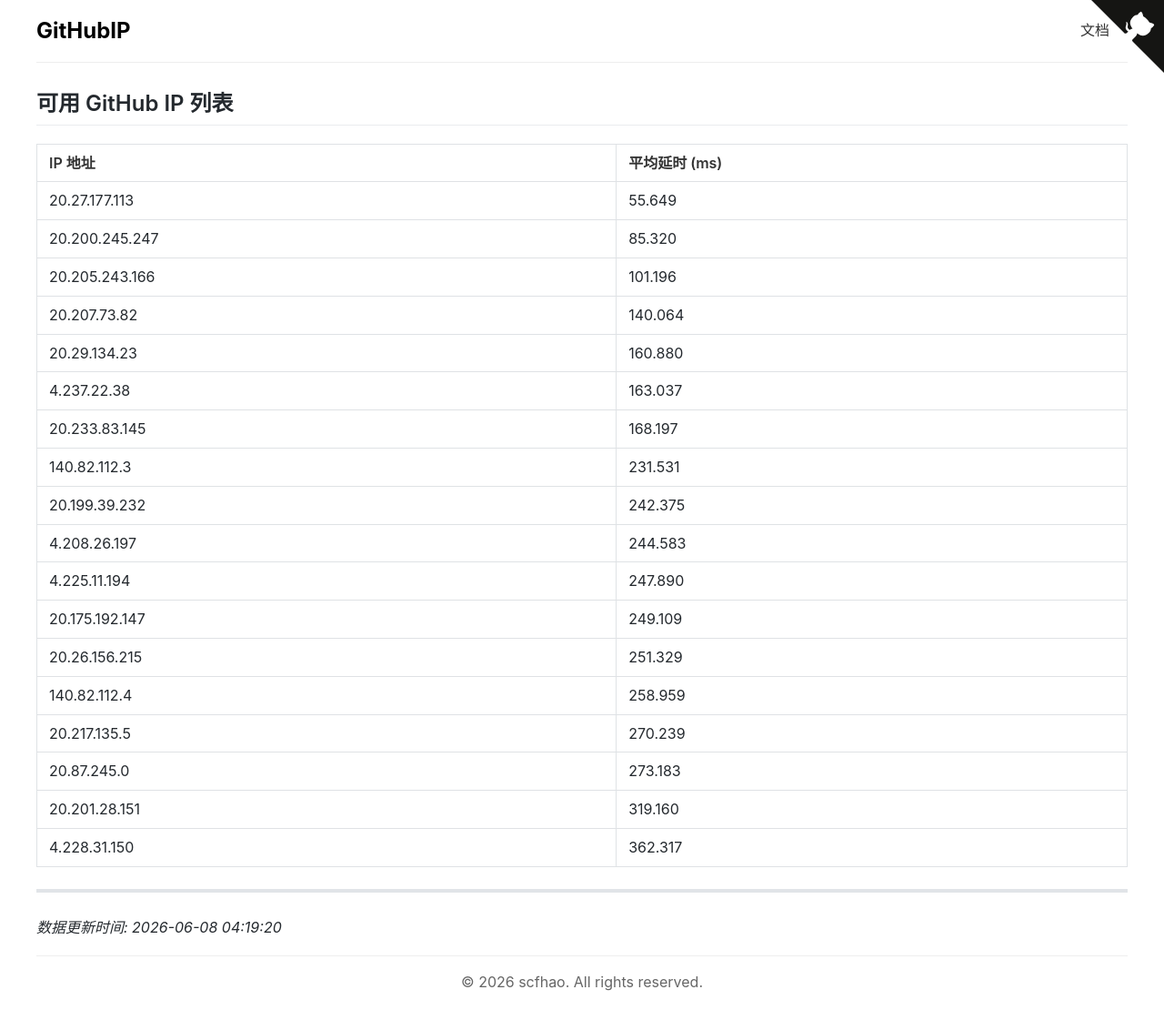
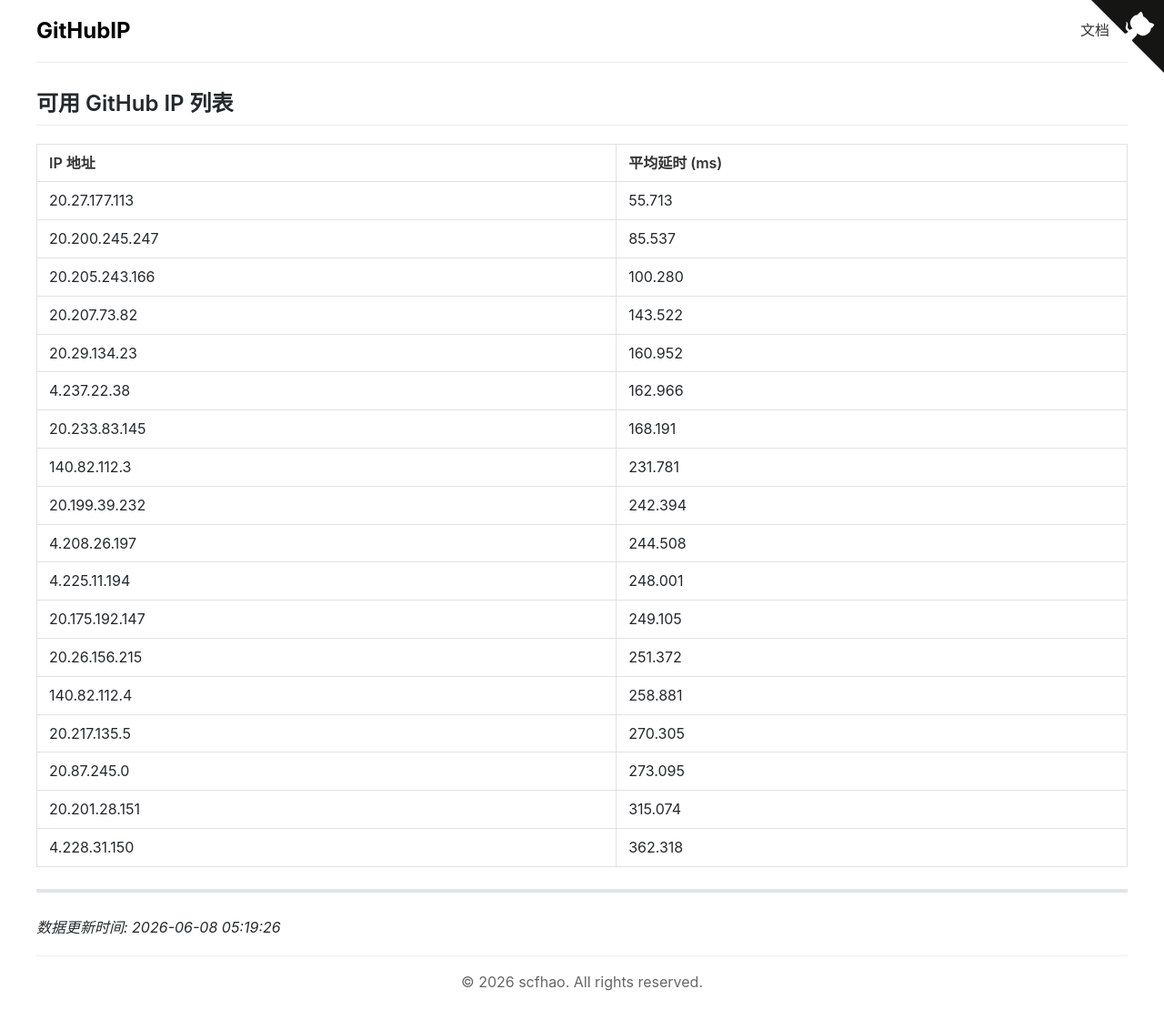
Before and after one commit to scfhao/GitHubIP, a Jekyll site: the page built from index.md, in a window 1280 px wide. Shown: the whole page at 91% size. Built offline with Jekyll 4.4.1, drawn with Linux system fonts in a browser that asks for light colours.

Commit message:
自动脚本执行 - 2026-06-08 05:19:26

```diff
--- a/index.md
+++ b/index.md
@@ -1,32 +1,32 @@
 ---
 layout: home
 title: GitHub IP 列表
-date: 2026-06-08 04:19:20
+date: 2026-06-08 05:19:26
 ---
 
 ## 可用 GitHub IP 列表
 
 | IP 地址 | 平均延时 (ms) |
 |---------|--------------|
-| 20.27.177.113 | 55.649 |
-| 20.200.245.247 | 85.320 |
-| 20.205.243.166 | 101.196 |
-| 20.207.73.82 | 140.064 |
-| 20.29.134.23 | 160.880 |
-| 4.237.22.38 | 163.037 |
-| 20.233.83.145 | 168.197 |
-| 140.82.112.3 | 231.531 |
-| 20.199.39.232 | 242.375 |
-| 4.208.26.197 | 244.583 |
-| 4.225.11.194 | 247.890 |
-| 20.175.192.147 | 249.109 |
-| 20.26.156.215 | 251.329 |
-| 140.82.112.4 | 258.959 |
-| 20.217.135.5 | 270.239 |
-| 20.87.245.0 | 273.183 |
-| 20.201.28.151 | 319.160 |
-| 4.228.31.150 | 362.317 |
+| 20.27.177.113 | 55.713 |
+| 20.200.245.247 | 85.537 |
+| 20.205.243.166 | 100.280 |
+| 20.207.73.82 | 143.522 |
+| 20.29.134.23 | 160.952 |
+| 4.237.22.38 | 162.966 |
+| 20.233.83.145 | 168.191 |
+| 140.82.112.3 | 231.781 |
+| 20.199.39.232 | 242.394 |
+| 4.208.26.197 | 244.508 |
+| 4.225.11.194 | 248.001 |
+| 20.175.192.147 | 249.105 |
+| 20.26.156.215 | 251.372 |
+| 140.82.112.4 | 258.881 |
+| 20.217.135.5 | 270.305 |
+| 20.87.245.0 | 273.095 |
+| 20.201.28.151 | 315.074 |
+| 4.228.31.150 | 362.318 |
 
 ---
 
-*数据更新时间: 2026-06-08 04:19:20*
+*数据更新时间: 2026-06-08 05:19:26*
```
